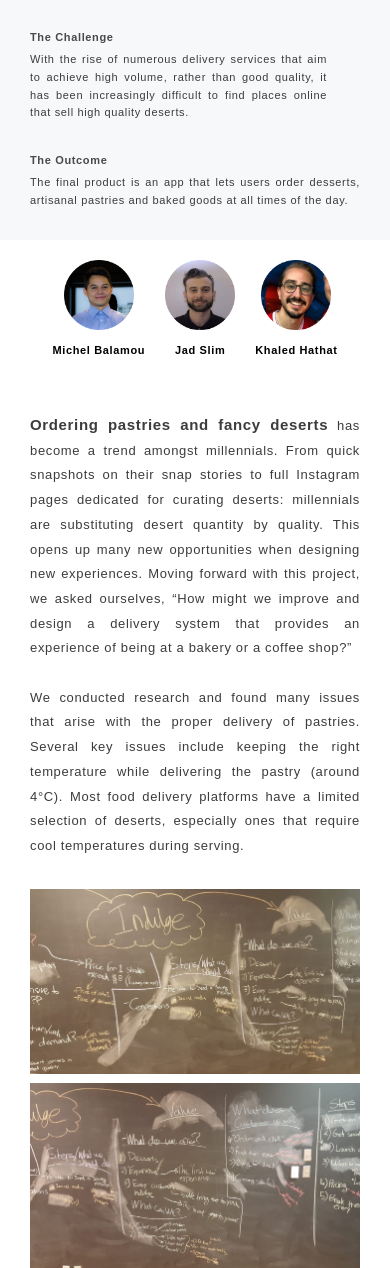
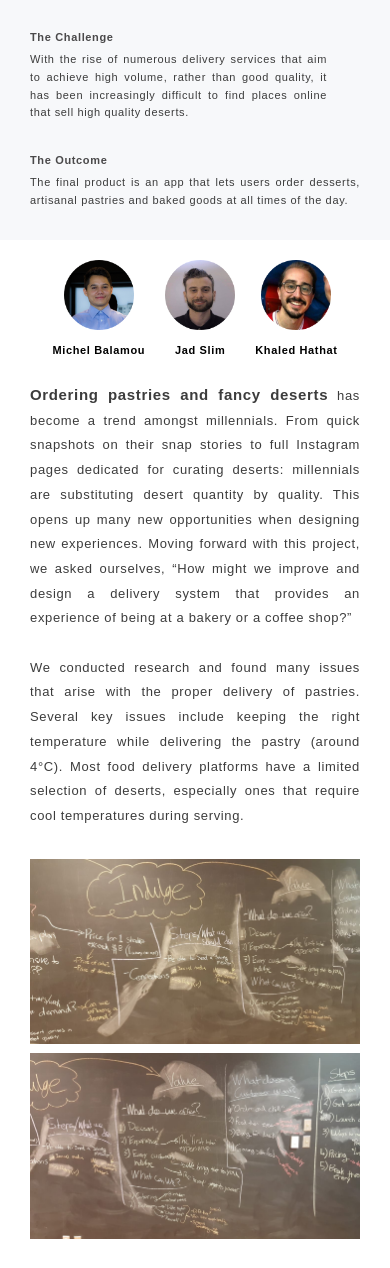
Before and after one commit to balamou/balamou.com, a PHP site: page /indulge.html in a window 390 px wide. Shown: the part 187-1455 px from the top of the page. Run offline with PHP 8.4, Linux system fonts and the light colour scheme; some web fonts are replaced.

Commit message:
Fixed intro top margin [indulge]

```diff
--- a/static/css/indulge.css
+++ b/static/css/indulge.css
@@ -35,6 +35,10 @@ body {
 .margin-box {
   margin: 0px 90px;
   margin-top: 30px;
+}
+
+.intro {
+  margin-top: 0px;
 }
 
 .mini-summary {
--- a/static/css/responsive-indulge.css
+++ b/static/css/responsive-indulge.css
@@ -22,6 +22,10 @@
   .margin-box {
      margin: 0px 50px;
      margin-top: 30px;
+  }
+
+  .intro {
+    margin-top: 0px;
   }
 
   .hide-small {
@@ -93,6 +97,10 @@
      margin-top: 30px;
   }
 
+  .intro {
+    margin-top: 0px;
+  }
+
   .mini-summary {
     margin: 0px 30px;
   }
```
